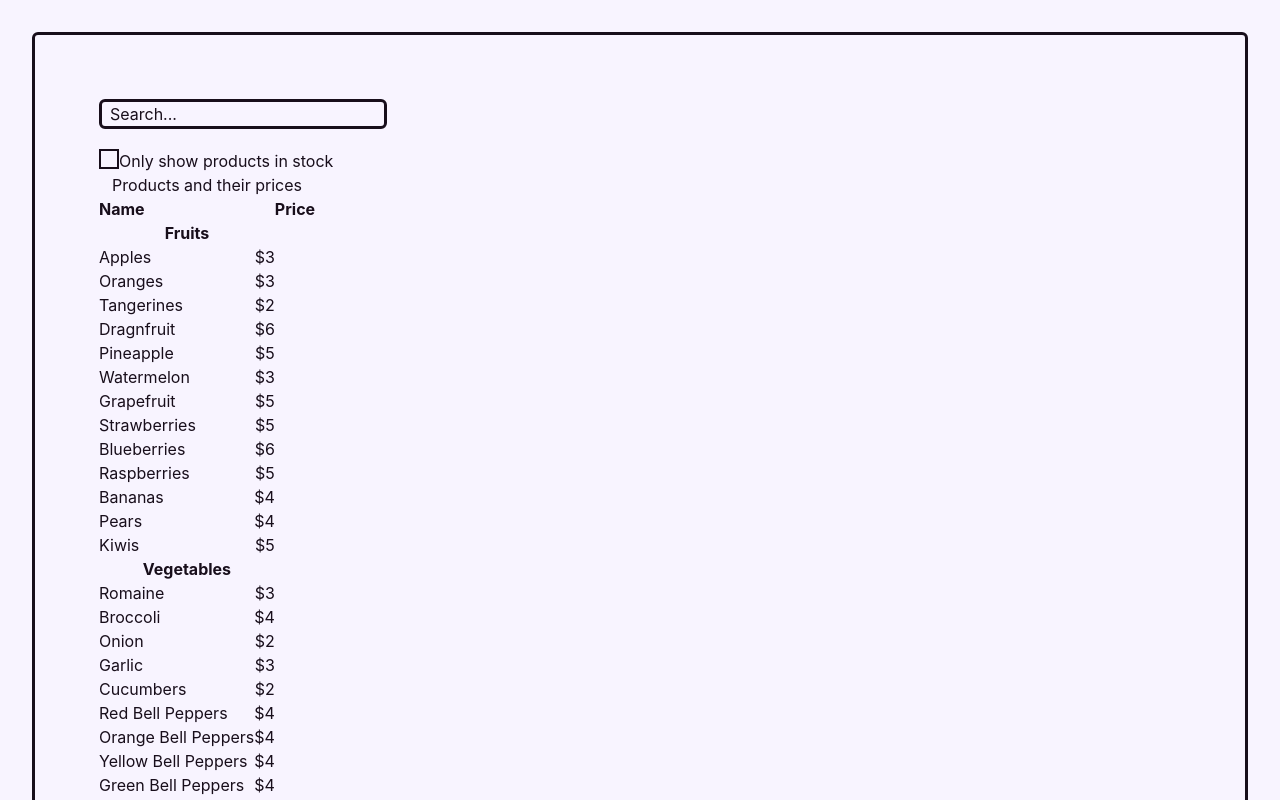
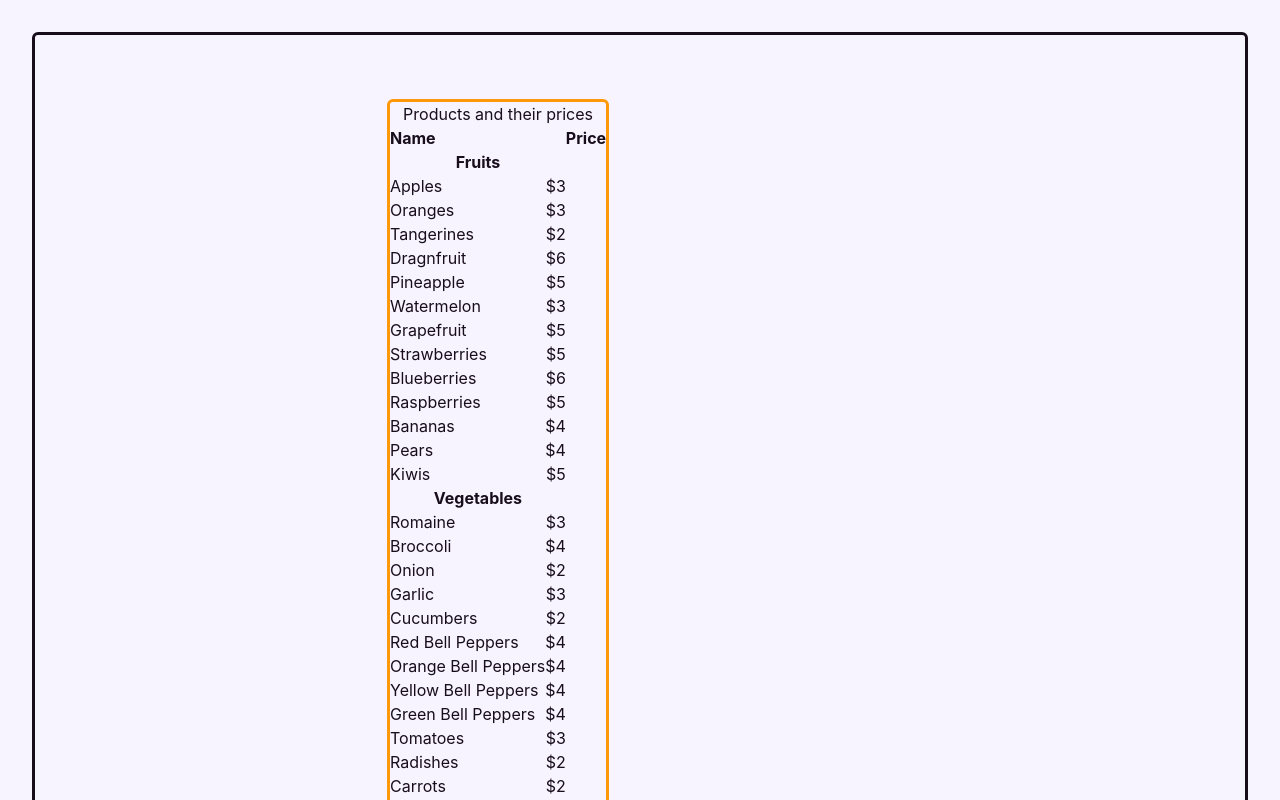
Before and after one commit to syntapy/1_react_quickstart, a React (Vite) app in the folder app/: page / in a window 1280 px wide. Shown: the top 800 px of the page. Built offline with nearby package versions, Linux system fonts and the light colour scheme.

Commit message:
search/table side by side, but vertical mismatch

```diff
--- a/app/src/components/FilterableProductTable/FilterableProductTable.tsx
+++ b/app/src/components/FilterableProductTable/FilterableProductTable.tsx
@@ -7,7 +7,7 @@ import style from "../../style.ts"
 import { ProductData, _filterProductData } from "../../data/index"
 import getProductData from "../../data/index"
 
-export default function FilterableProductTable() {
+export default function FilterableProductTable(props: style.StyleProps) {
   const [searchText, setSearchText] = useState('')
   const [showOnlyInStock, setShowOnlyInStock] = useState(false)
 
@@ -19,14 +19,18 @@ export default function FilterableProductTable() {
   return (
     <div
       data-testid="filterable-product-table"
-      className={"p-16 " + style.licorice_border}
+      className={style.licorice_border + " p-16 " + props.className}
     >
       <SearchBar
+        className="inline-block"
         setSearchText={setSearchText}
         setOnlyInStock={setShowOnlyInStock}
         searchText={searchText}
       />
-      <ProductTable data={dataFiltered}/>
+      <ProductTable
+        className="inline-block"
+        data={dataFiltered}
+      />
     </div>
   )
 }
--- a/app/src/components/ProductTable/ProductTable.tsx
+++ b/app/src/components/ProductTable/ProductTable.tsx
@@ -1,16 +1,18 @@
 import { Fragment } from 'react'
+import { ProductData } from "../../data/index"
 import ProductCategoryRow from "../ProductCategoryRow/index"
 import ProductRow from "../ProductRow/index"
-import { ProductData } from "../../data/index"
+
+import style from "../../style.ts"
 
 type Props = {
   data: ProductData
-}
+} & style.Props
 
 export default function ProductTable(props: Props) {
   const categoriesUsed: any = {};
   return (
-    <table>
+    <table className={style.orange_peel_border + " " + props.className}>
       <caption>Products and their prices</caption>
       <thead>
         <tr>
--- a/app/src/components/SearchBar/SearchBar.tsx
+++ b/app/src/components/SearchBar/SearchBar.tsx
@@ -11,7 +11,7 @@ type Props = {
   searchText: string
   setSearchText: (s: string) => void
   setOnlyInStock: (v: boolean) => void
-}
+} & style.Props
 
 export default function SearchBar(props: Props) {
   const [localSearchText, setLocalSearchText] = useState(props.searchText)
@@ -28,7 +28,7 @@ export default function SearchBar(props: Props) {
   }
 
   return (
-    <form className="">
+    <form className={props.className}>
       <input
         id="product-filter"
         type="search"
@@ -36,7 +36,7 @@ export default function SearchBar(props: Props) {
         placeholder="Search..."
         value={localSearchText}
         onInput={handler}
-        className={"placeholder:text-licorice-500 pl-2 w-72 mb-5"+style.licorice_border}
+        className={"placeholder:text-licorice-500 pl-2 w-72 mb-5 "+style.licorice_border}
       />
       <div>
         <CheckInput id_name="only-in-stock" />
--- a/app/src/style.ts
+++ b/app/src/style.ts
@@ -1,6 +1,10 @@
 export const lemon_lime_border: string = " border-lemon-lime-500 border-3 rounded-md"
 export const orange_peel_border: string = " border-orange-peel-500 border-3 rounded-md"
 export const licorice_border: string = " border-licorice-500 border-3 rounded-md"
+
+export type Props = {
+  className?: string
+}
 
 export default {
   lemon_lime_border,
```
